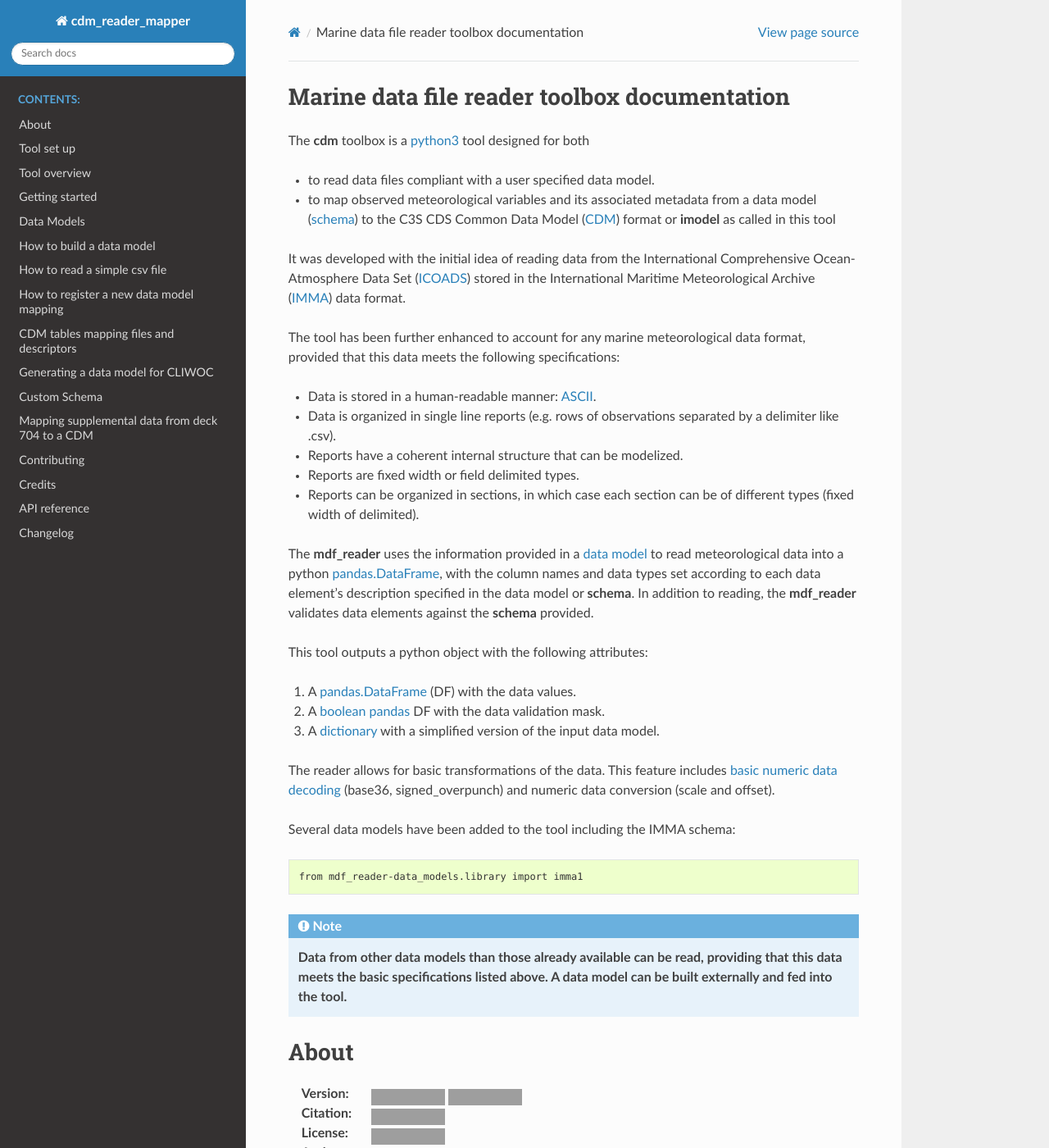
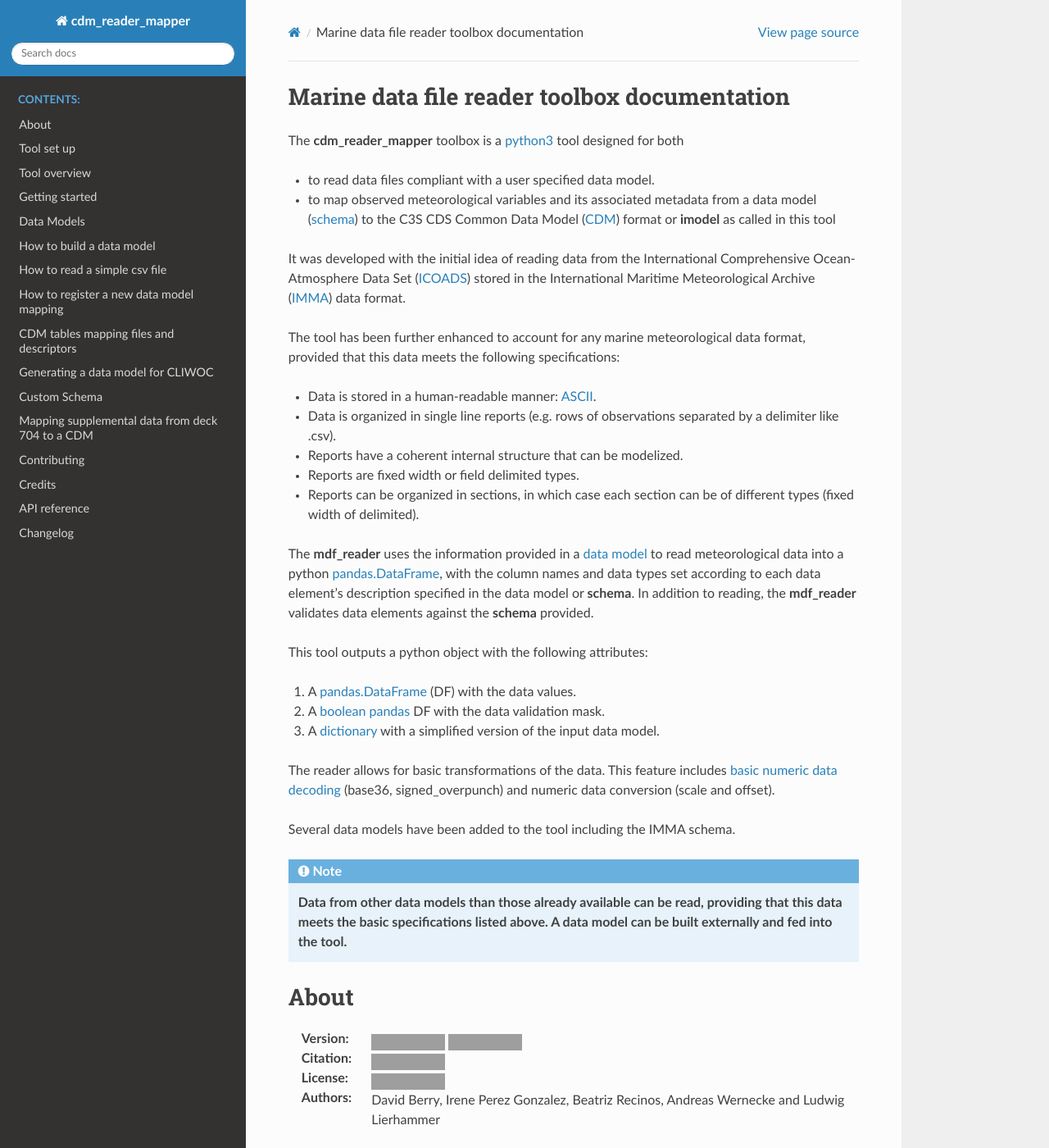
Before and after one commit to glamod/cdm_reader_mapper, a Sphinx documentation site: the page built from docs/index.rst, in a window 1280 px wide and 1400 px high. Shown: the whole window at 82% size. Built offline with Sphinx 7.4.7 and the Read the Docs theme 2.0.0, drawn with Linux system fonts in a browser that asks for light colours; the version number could not be read and is left out; grey boxes are pictures that could not be loaded.

Commit message:
cdm -> cdm_reader_mapper

```diff
--- a/docs/index.rst
+++ b/docs/index.rst
@@ -6,7 +6,7 @@
 Marine data file reader toolbox documentation
 ---------------------------------------------
 
-The **cdm** toolbox is a python3_ tool designed for both
+The **cdm_reader_mapper** toolbox is a python3_ tool designed for both
 
 * to read data files compliant with a user specified data model.
 * to map observed meteorological variables and its associated metadata from a data model (schema_) to the C3S CDS Common Data Model (CDM_) format or **imodel** as called in this tool
@@ -31,11 +31,7 @@
 
 The reader allows for basic transformations of the data. This feature includes `basic numeric data decoding`_ (base36, signed_overpunch) and numeric data conversion (scale and offset).
 
-Several data models have been added to the tool including the IMMA schema:
-
-.. code-block:: console
-
-    from mdf_reader-data_models.library import imma1
+Several data models have been added to the tool including the IMMA schema.
 
 .. note:: **Data from other data models than those already available can be read, providing that this data meets the basic specifications listed above. A data model can be built externally and fed into the tool.**
 
```
